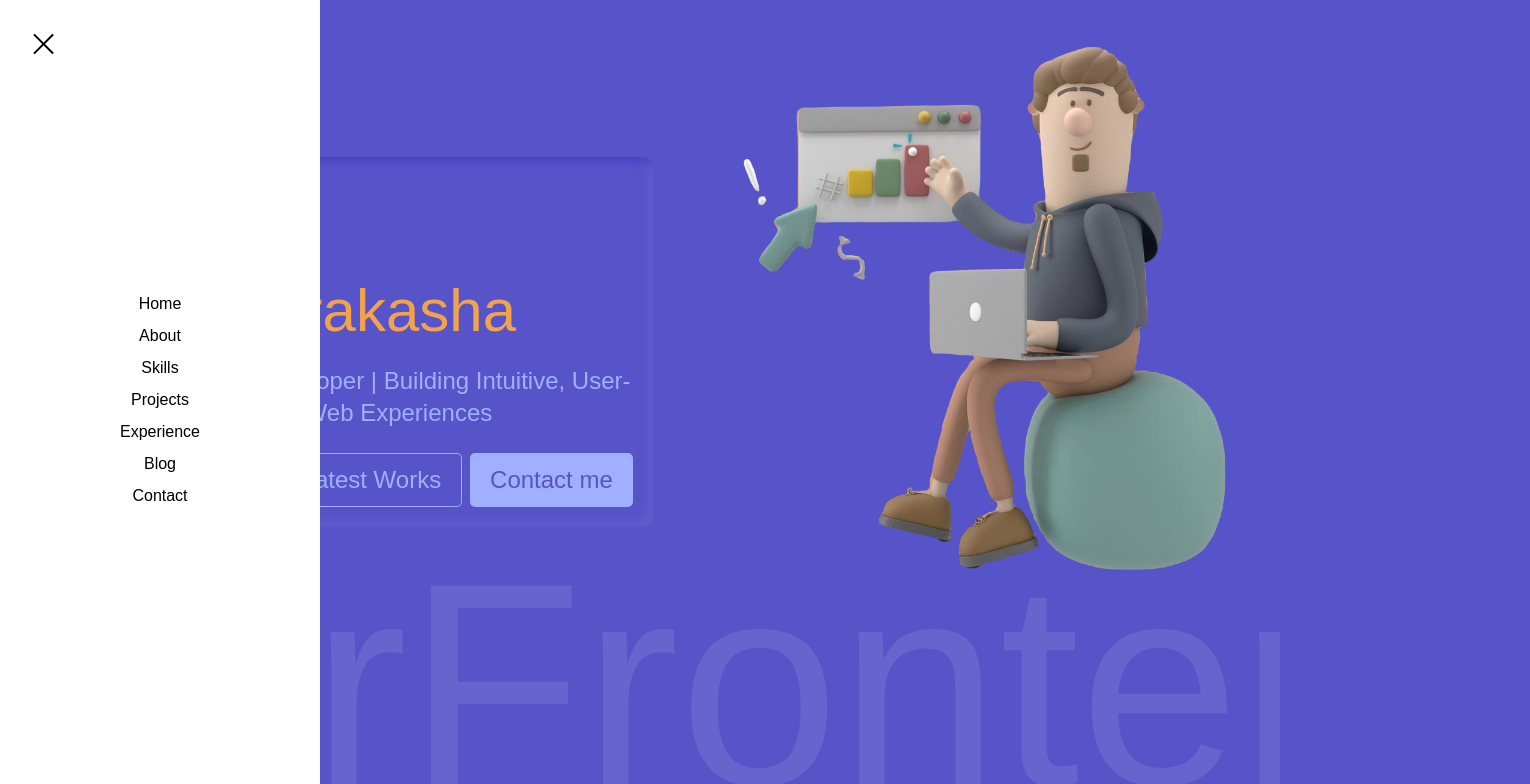
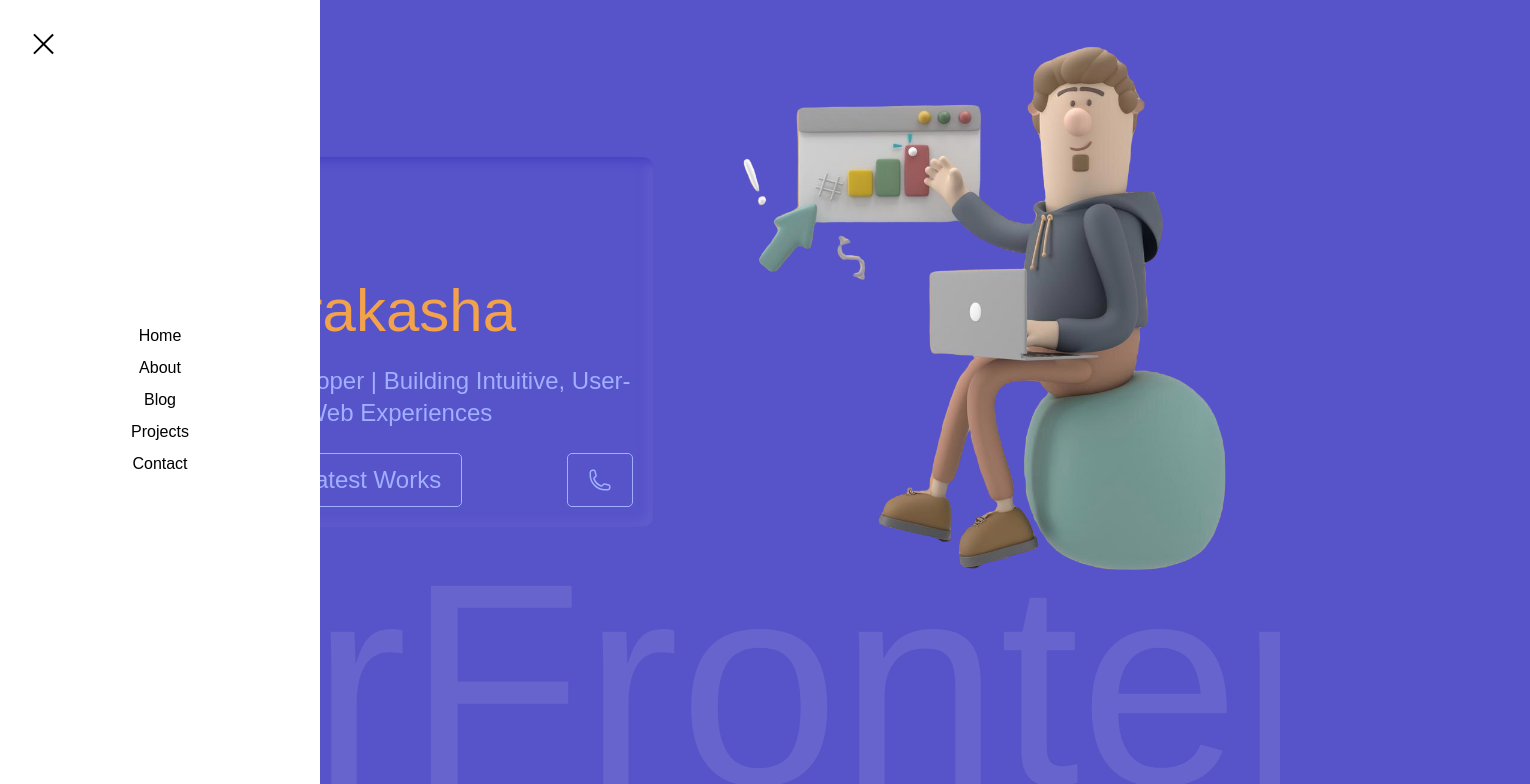
Before and after one commit to GPrakasha/protfolio2, a React (Vite) app: page / in a window 1280 px wide. Both pictures are taken after a click on the element 44 px from the left and 44 px from the top of the page. Shown: the top 784 px of the page, 1530 px wide, since content can reach past the window. Built offline with nearby package versions, Linux system fonts and the light colour scheme; a web font is replaced by a local one.

Commit message:
fix: bug fix

```diff
--- a/src/components/SideBar.tsx
+++ b/src/components/SideBar.tsx
@@ -2,6 +2,7 @@
 import styled from 'styled-components';
 import { HamBurgerButton } from './HamBurgerButton';
 import { motion, AnimatePresence } from "framer-motion"; // Import AnimatePresence
+import { NAV_ITEM_ID } from '../config';
 
 const StyledSideBarContainer = styled(motion.div)`
   display: flex;
@@ -16,7 +17,7 @@
   width: 25vw;
   height: 100vh;
   overflow: hidden;
-  z-index: 1;
+  z-index: 9;
 `;
 
 const MenuButtonContainer = styled.div`
@@ -32,20 +33,18 @@
   position: fixed;
   top: 20px;
   left: 20px;
-  z-index: 2;
+  z-index: 10;
 `;
 
 export default function SideBar() {
   const [isOpen, setIsOpen] = useState(false);
 
   const navLinks = [
-    { name: "Home", link: "#" },
-    { name: "About", link: "#" },
-    { name: "Skills", link: "#" },
-    { name: "Projects", link: "#" },
-    { name: "Experience", link: "#" },
-    { name: "Blog", link: "#" },
-    { name: "Contact", link: "#" },
+    { name: "Home", link: NAV_ITEM_ID.INTRO },
+    { name: "About", link: NAV_ITEM_ID.EXPERIENCE },
+    { name: "Blog", link: NAV_ITEM_ID.BLOG },
+    { name: "Projects", link: NAV_ITEM_ID.PROJECTS },
+    { name: "Contact", link: NAV_ITEM_ID.CONTACT },
   ];
 
   const navItemVariants = {
@@ -107,15 +106,16 @@
             <motion.div className={`flex flex-col justify-center items-center w-full py-5 px-10 h-full gap-y-2`} variants={navItemVariants}>
               {
                 navLinks.map((link, index) => (
-                  <motion.div
+                  <motion.a
                     className='cursor-pointer'
                     key={index}
                     variants={navItemsVariants}
                     whileHover={{ scale: 1.5 }}
                     whileTap={{ scale: 0.9 }}
+                    href={`#${link.link}`}
                   >
                     {link.name}
-                  </motion.div>
+                  </motion.a>
                 ))
               }
             </motion.div>
--- a/src/components/blogs/Blog.tsx
+++ b/src/components/blogs/Blog.tsx
@@ -5,6 +5,7 @@
 import post1 from '../../assets/post1.png';
 import post3 from '../../assets/post3.png';
 import { useDevice } from '../../hooks/useDevice';
+import { NAV_ITEM_ID } from '../../config';
 
 type Blog = {
     url: string;
@@ -71,7 +72,7 @@
             opacity: 1,
             x: 0,
             y: 0,
-            width: isMobile < 768 ? "100%" : '100%',
+            width: isMobile ? "100%" : '100%',
             display: '-webkit-box',
             transition: {
                 duration: .3,
@@ -91,7 +92,7 @@
             opacity: 1,
             x: 0,
             y: 0,
-            width: isMobile < 768 ? "100%" : '360px',
+            width: isMobile ? "100%" : '360px',
             display: 'flex',
             transition: {
                 duration: 0.3,
@@ -193,7 +194,7 @@
 export default function Blog() {
     const { isMobile } = useDevice();
     return (
-        <section className="blog-container flex flex-col">
+        <section className="blog-container flex flex-col" id={NAV_ITEM_ID.BLOG}>
             <motion.h1 className='text-3xl md:text-5xl text-center mx-auto mt-24 md:mb-20 mb-6 text-primary-color'>
                 From My Mind to the World
             </motion.h1>
--- a/src/components/blogs/blog.scss
+++ b/src/components/blogs/blog.scss
@@ -11,7 +11,7 @@
     }
 
     @media screen and (max-width: 768px) {
-        height: 70vh;
+        height: 60vh;
         width: 300px;
     }
 }
--- a/src/components/contact/Contact.tsx
+++ b/src/components/contact/Contact.tsx
@@ -107,7 +107,7 @@
   return (
     <motion.section
       ref={ref}
-      className="contact grid justify-center items-center md:gap-20 gap-10 bg-indigo-950 md:grid-cols-2 grid-cols-1 px-4 py-10"
+      className="contact md:grid flex justify-center items-center md:gap-20 gap-10 bg-indigo-950 md:grid-cols-2 md:flex-col px-4 py-10"
       id={NAV_ITEM_ID.CONTACT}
       variants={variants}
       initial="initial"
@@ -118,24 +118,24 @@
     >
       <motion.div
         variants={variants}
-        className="text-container text-primary-color md:col-span-1 col-row-1 self-end md:self-center mb-3"
+        className="text-container text-primary-color md:col-span-1 w-full self-end md:self-center mb-3 h-2/6 md:h-auto"
       >
-        <h1 className="md:text-7xl text-5xl text-center md:text-left mb-5 md:mb-auto">Let's work together</h1>
+        <h1 className="md:text-7xl text-3xl text-center md:text-left mb-5 md:mb-auto">Let's work together</h1>
         <motion.div variants={variants} className="item mb-4">
-          <h2 className="text-2xl">Email</h2>
+          <h2 className="md:text-2xl text-xl">Email</h2>
           <span className="text-tertiary-color pt-0">gnanaudayan.prakasha@gmail.com</span>
         </motion.div>
         <motion.div variants={variants} className="item mb-4">
-          <h2 className="text-2xl">Address</h2>
+          <h2 className="md:text-2xl text-xl">Address</h2>
           <span className="text-tertiary-color pt-0">Bangalore, India</span>
         </motion.div>
         <motion.div variants={variants} className="item mb-4">
-          <h2 className="text-2xl">Phone</h2>
+          <h2 className="md:text-2xl text-xl">Phone</h2>
           <span className="text-tertiary-color pt-0">+91 9482907053</span>
         </motion.div>
       </motion.div>
 
-      <motion.div className="contact-form md:col-span-1 col-row-1 self-start md:self-center">
+      <motion.div className="contact-form md:col-span-1 w-full self-start md:self-center h-2/3 md:h-auto">
         <motion.div
           className="phoneSvg"
           initial={{ opacity: 1 }}
@@ -282,10 +282,14 @@
         className={`toast-message absolute flex justify-center items-center text-white p-2 rounded-md bg-teal-500 ${
           error ? 'bg-danger-color' : 'bg-success-color'
         }`}
-        initial={{ opacity: 0 }}
+        initial={{
+          opacity: 0,
+          display: 'none',
+        }}
         animate={{
           opacity: (showSuccess || error) ? 1 : 0,
           right: (showSuccess || error) ? '20px' : '-250px',
+          display: (showSuccess || error) ? 'block' : 'none',
         }}
         exit={{
           opacity: 0,
--- a/src/components/contact/contact.scss
+++ b/src/components/contact/contact.scss
@@ -10,6 +10,9 @@
         flex-direction: column;
         gap: 1rem;
 
+        @media screen and (max-width: 768px) {
+            gap: 0;
+        }
     }
 
     .item {
@@ -19,7 +22,6 @@
     }
 
     .contact-form {
-        flex: 1;
         display: flex;
         flex-direction: column;
         gap: 20px;
--- a/src/components/experience/Experience.tsx
+++ b/src/components/experience/Experience.tsx
@@ -20,13 +20,14 @@
 import { ExpContentType } from "./experience.types";
 import { NAV_ITEM_ID } from "../../config";
 import { useDevice } from "../../hooks/useDevice";
+import bgImage from "../../assets/sunset_bg.jpg";
 
 const AboutMeContainer = styled.section`
   display: flex;
   justify-content: center;
   align-items: center;
   height: 100vh;
-  background-image: url("src/assets/sunset_bg.jpg");
+  background-image: url(${bgImage});
   background-size: cover;
   background-repeat: no-repeat;
   background-position: center;
--- a/src/components/intro/IntroSection.tsx
+++ b/src/components/intro/IntroSection.tsx
@@ -1,10 +1,12 @@
+import avatar from '../../assets/avatar1.png';
+
 const IntroSectionContainer = styled(motion.section)`
     height: 100vh;
     display: flex;
     justify-content: center;
     align-items: center;
     font-size: 3rem;
-    background-image: url('src/assets/avatar1.png');
+    background-image: url(${avatar});
     background-size: contain;
     background-repeat: no-repeat;
     background-position-y: -100px;
@@ -28,7 +30,7 @@
     @media (max-width: 768px) {
         margin: auto auto 55% auto;
         max-width: unset;
-        background-image: url(src/assets/avatar1.png);
+        background-image: url(${avatar});
         height: 50vh;
         background-size: 90vw;
         background-repeat: no-repeat;
@@ -90,7 +92,10 @@
 
 export default function IntroSection() {
   return (
-		<IntroSectionContainer id={NAV_ITEM_ID.INTRO} className={`relative ${styles.paddingX}`}>
+    <IntroSectionContainer
+      id={NAV_ITEM_ID.INTRO}
+      className={`relative ${styles.paddingX}`}
+    >
       <IntroContent
         className="gap-y-6 flex flex-col"
         variants={textVariants}
@@ -119,16 +124,36 @@
           variants={textVariants}
           className="text-2xl text-primary-color"
         >
-					Web Developer | Building Intuitive, User-Centered Web
-					Experiences
+          Web Developer | Building Intuitive, User-Centered Web Experiences
         </motion.p>
         <motion.div className="flex justify-between">
-					<Button buttonVariant="secondary" className='md:text-2xl text-sm' onClick={() => {}}>
+          <Button
+            buttonVariant="secondary"
+            className="md:text-2xl text-sm"
+            onClick={() => {}}
+          >
             See the latest Works
           </Button>
 
-					<Button buttonVariant="primary" className='md:text-2xl text-sm' onClick={() => {}}>
-						Contact me
+          <Button
+            buttonVariant="secondary"
+            className="md:text-2xl text-sm"
+            onClick={() => {}}
+          >
+            <svg
+              xmlns="http://www.w3.org/2000/svg"
+              fill="none"
+              viewBox="0 0 24 24"
+              strokeWidth={1.5}
+              stroke="currentColor"
+              className="size-6"
+            >
+              <path
+                strokeLinecap="round"
+                strokeLinejoin="round"
+                d="M2.25 6.75c0 8.284 6.716 15 15 15h2.25a2.25 2.25 0 0 0 2.25-2.25v-1.372c0-.516-.351-.966-.852-1.091l-4.423-1.106c-.44-.11-.902.055-1.173.417l-.97 1.293c-.282.376-.769.542-1.21.38a12.035 12.035 0 0 1-7.143-7.143c-.162-.441.004-.928.38-1.21l1.293-.97c.363-.271.527-.734.417-1.173L6.963 3.102a1.125 1.125 0 0 0-1.091-.852H4.5A2.25 2.25 0 0 0 2.25 4.5v2.25Z"
+              />
+            </svg>
           </Button>
         </motion.div>
       </IntroContent>
--- a/src/components/projects/Projects.tsx
+++ b/src/components/projects/Projects.tsx
@@ -23,7 +23,7 @@
               -20px -20px 60px #231f56;
 
   @media (max-width: 768px) {
-    // height: 70vh;
+    height: 60vh;
   }
 `;
 
--- a/src/index.scss
+++ b/src/index.scss
@@ -40,7 +40,7 @@
 }
 
 .scroll-snap-container > section {
-  scroll-snap-align: center;
+  scroll-snap-align: start;
   height: 100vh;
 
   @media screen and (max-width: 768px) {
```
Lines whose indentation alone changed are shown as unchanged.
